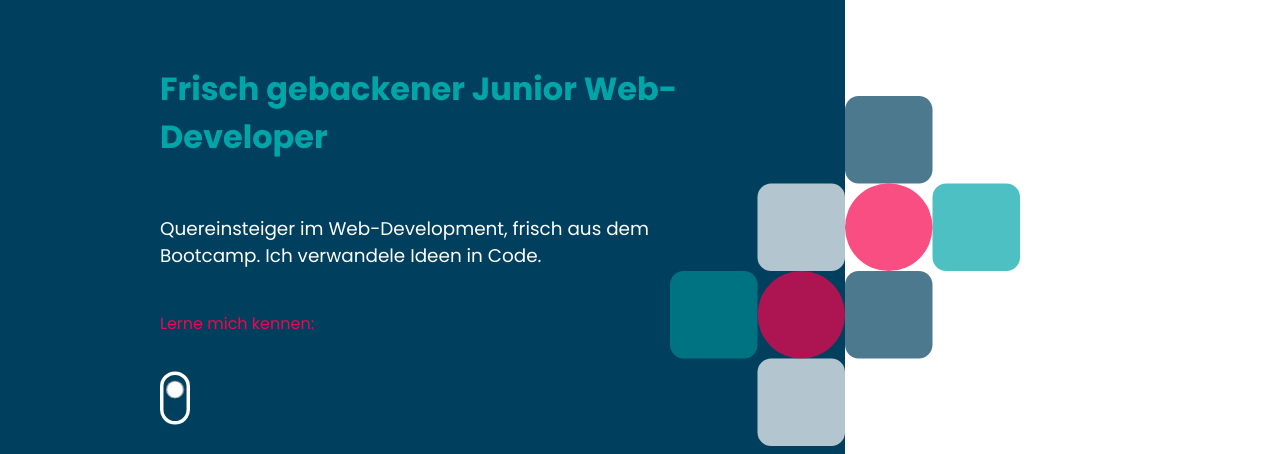
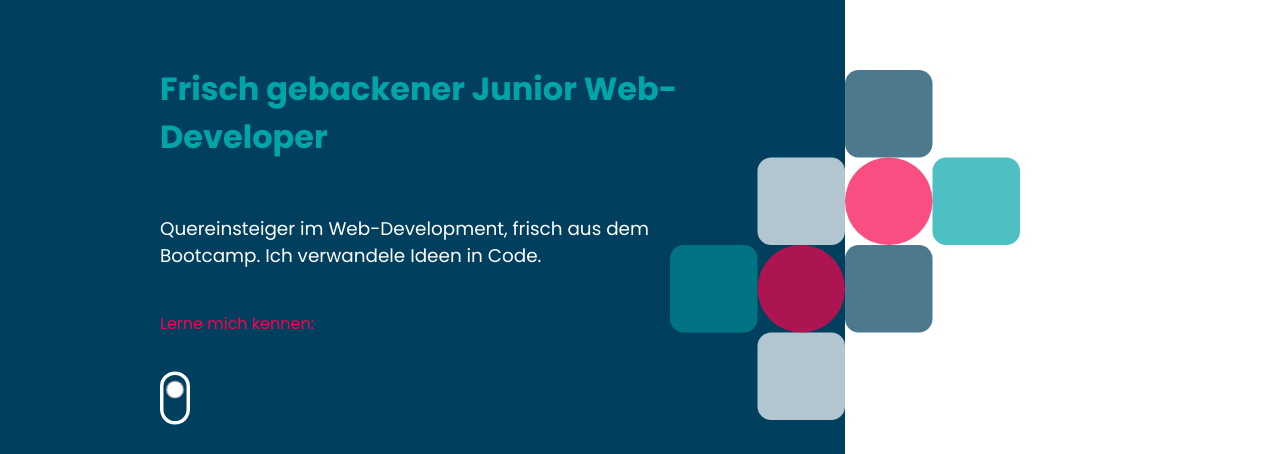
Before and after one commit to janhenrikfock/personal_website, a React (Create React App) app: page / in a window 1280 px wide. Shown: the part 346-800 px from the top of the page. Built offline with nearby package versions, Linux system fonts and the light colour scheme.

Commit message:
Adjust placement herodesign

```diff
--- a/src/Hero/Hero.js
+++ b/src/Hero/Hero.js
@@ -88,7 +88,7 @@ const DesignContainer = styled.div`
     display: unset;
     width: 350px;
     margin-left: 66%;
-    margin-top: 12%;
+    margin-top: 10%;
     left: -175px;
   }
 `
```
